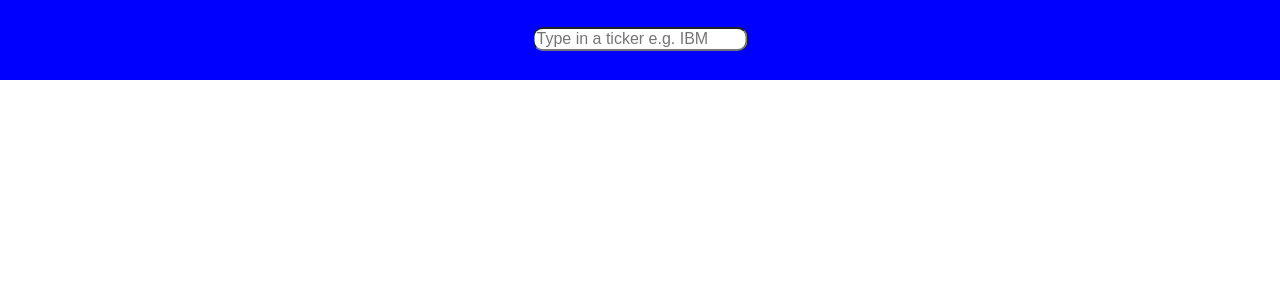
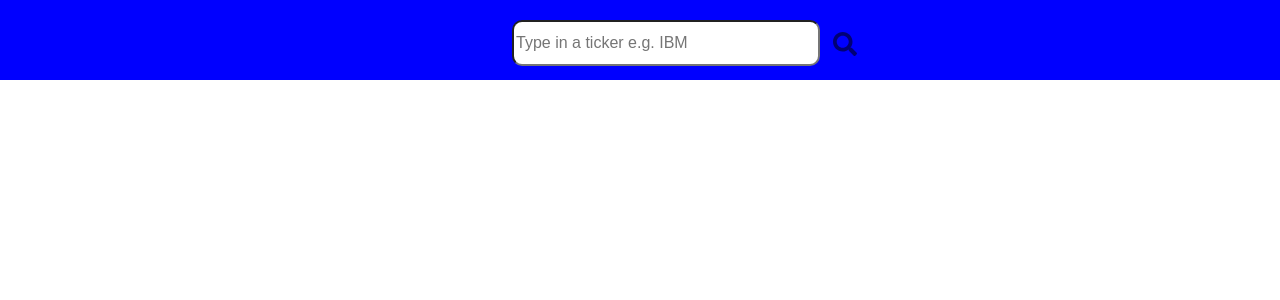
Before and after one commit to jgrant12345/stockNews, a React (Create React App) app in the folder stocknews/: page / in a window 1280 px wide. Shown: the top 300 px of the page. Built offline with nearby package versions, Linux system fonts and the light colour scheme.

Commit message:
added search icon

```diff
--- a/stocknews/src/App.js
+++ b/stocknews/src/App.js
@@ -1,5 +1,8 @@
 import React from 'react'
 import style from "./index.module.css"
+import IconButton from '@material-ui/core/IconButton';
+import { FaSearch } from 'react-icons/fa';
+
 
 class App extends React.Component {
   constructor(props){
@@ -24,7 +27,7 @@ class App extends React.Component {
       <a href = {props['url']} className = {style.newsArticle}>
         <img src = {props['image']} width = '200' height = '100'></img>
         <h3>{props['title']}</h3>
-    <p className = {style.news_Summary}>{props['summary']}</p>
+        <p className = {style.news_Summary}>{props['summary']}</p>
       </a>
     )
   }
@@ -38,11 +41,14 @@ class App extends React.Component {
     .then(response => response.json())
     .then(
       data => {
-        console.log(data)
       for(var index in data) {
-        let newsArticle = {title: data[index]['title'],
-        summary: data[index]['summary'], url: data[index]['url'], image: data[index]['image']}
-        tempNewsArray.push(newsArticle)
+        let newsArticle = {
+          title: data[index]['title'],
+          summary: data[index]['summary'],
+          url: data[index]['url'],
+          image: data[index]['image']
+        }
+        tempNewsArray.push(newsArticle);
       }
       this.setState({
         news: tempNewsArray
@@ -51,28 +57,36 @@ class App extends React.Component {
     )
   }
 
-  render(){
+  render() {
     return  (
-      <div >
+      <div>
         {/* The header for the webPage */}
-        <div className = {style.header}>
+        <div
+          className = {style.header}>
         </div>
         <div>
-        <div className = {style.searchStockBackground}>
           {/* Form that allows user to fetch a stock */}
           <form className = {style.searchStockBackground} onSubmit = {this.handleSubmit}>
+            <input
+              placeholder = "Type in a ticker e.g. IBM"
+              type = "text"
+              className = {style.stockSearch}
+              value = {this.state.value}
+              onChange = {this.handleChange}>
+            </input>
 
-            <input placeholder = "Type in a ticker e.g. IBM" type = "text" className = {style.stockSearch} value = {this.state.value} onChange = {this.handleChange}></input>
-
-            {/* <input type = 'submit' value = "Submit"></input> */}
+            <IconButton
+              className = {style.magnifying_glass}
+              type = 'submit'
+              value = "Submit"><FaSearch />
+            </IconButton>
           </form>
         </div>
+
+        <div className = {style.newsArticleWrapper}>
+          {this.state.news.map(this.newsCreator)}
         </div>
-
-    <div className = {style.newsArticleWrapper}>
-      {this.state.news.map(this.newsCreator)}
     </div>
-   </div>
     );
 
   }
--- a/stocknews/src/index.module.css
+++ b/stocknews/src/index.module.css
@@ -2,6 +2,7 @@
   padding-top:70px;
   display: grid;
   align-items: center;
+
   /* creates columns for responsive webPage */
   grid-template-columns: repeat(auto-fit, minmax(80px, 20rem));
   justify-content: center;
@@ -10,7 +11,6 @@
 }
 /* responsible for styling each news article */
 .newsArticle{
-
   height: 300px;
   padding: 30px;
 
@@ -27,8 +27,6 @@
   border-color: black;
   border-style: inherit;
   color: inherit;
-
-
 }
 .newsArticle:hover{
   box-shadow: 0 16px 16px 0 rgba(0,0,0,0.2);
@@ -36,6 +34,7 @@
 .news_Summary{
   /* Used to create ellipses after three lines */
   display: -webkit-box;
+
   /* controls exactly where to place lines */
   -webkit-line-clamp: 3;
   -webkit-box-orient: vertical;
@@ -43,42 +42,36 @@
   text-overflow: ellipsis;
 }
 .stockSearch{
-  transform: translate(-50%,-50%);
-  top: 39px;;
-  left: 50%;
- position: absolute;
+  left: 70px;
+
   border-radius: 10px;
- outline: none;
- color: black;
- font-size: 16px;
+  outline: none;
+  color: black;
+  font-size: 16px;
 
- color: black;
+  width: 300px;
+  height: 40px;
+  color: black;
 
 
 
 }
 .header{
+  background-color: blue;
   width: 100%;
   height: 80px;
-
-  background-color: blue;
- align-items: center;
-
 }
 
 .searchStockBackground{
-  /* background-color: white;
-  padding-left: 30%;
-  padding-right: 30%;
-  position: absolute;
-  width: 10px;
-  border-radius: 10px; */
+  top: 20px;
+ position: absolute;
+ padding-left: 40%;
 
 }
+.magnifying_glass{
+  width: 50px;
+}
+
 body, html {
   margin: 0;
-
-
-
-
 }
```
Also changed, not shown: 2 other files (tests, documents, lock files or other folders).
